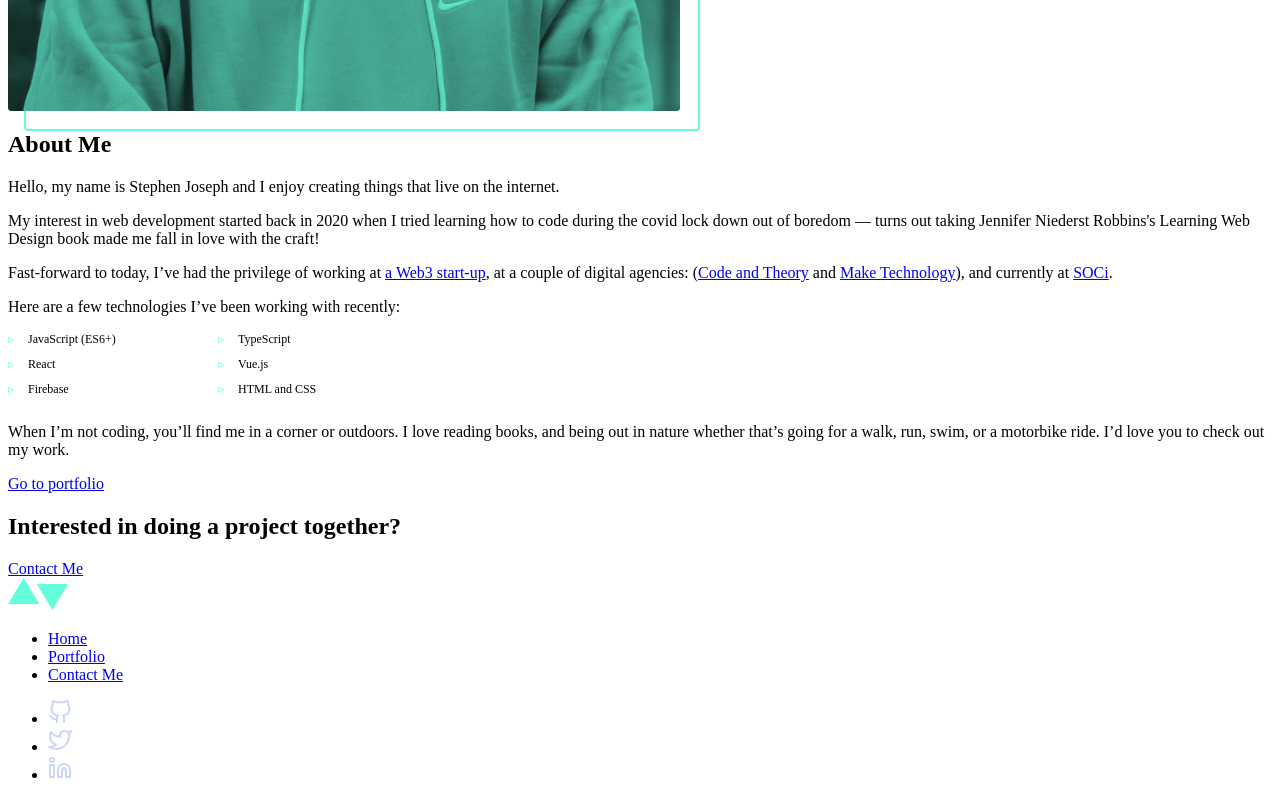
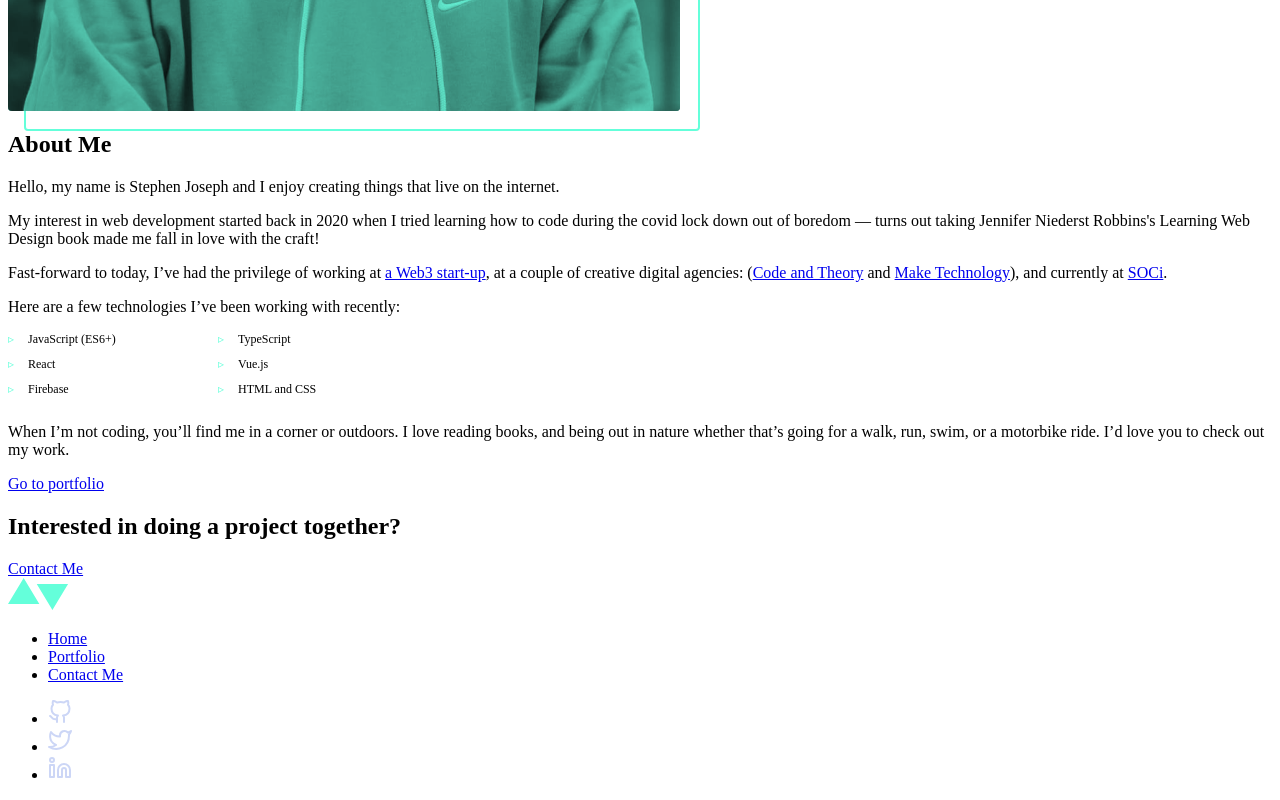
Before and after one commit to stephmunez/portfolio-website-v2, a Next.js app: page / in a window 1280 px wide. Shown: the part 3168-3968 px from the top of the page. Built offline with nearby package versions, Linux system fonts and the light colour scheme.

Commit message:
Update About.js

```diff
--- a/components/About/About.js
+++ b/components/About/About.js
@@ -92,7 +92,7 @@ const About = () => {
                   a Web3 start-up
                 </a>
               </Link>
-              , at a couple of digital agencies:{' ('}
+              , at a couple of creative digital agencies:{' ('}
               <Link href='https://www.codeandtheory.com/'>
                 <a className='text-aquamarine hover:underline active:underline'>
                   Code and Theory
```
